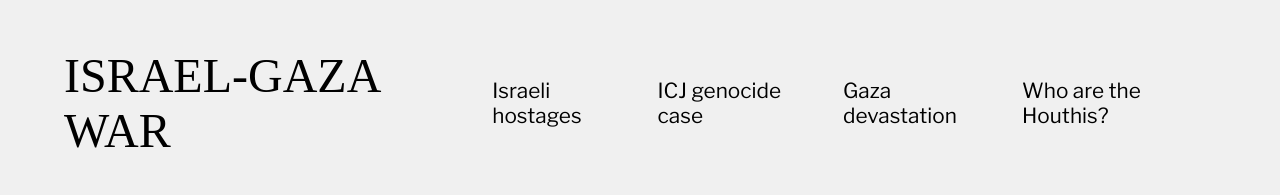
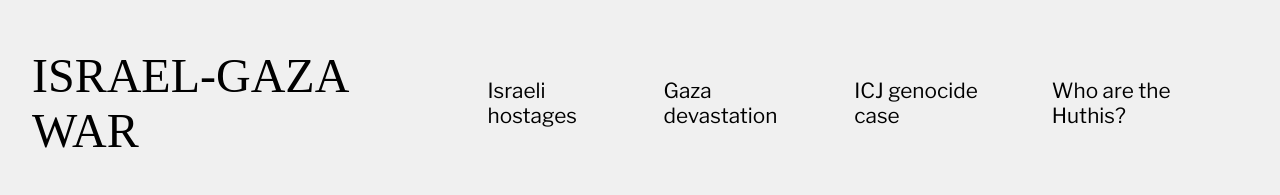
Before and after one commit to lauracastrovenegas/adaptive-stories, a React (Create React App) app: page / in a window 1280 px wide. Shown: the top 195 px of the page. Built offline with nearby package versions, Linux system fonts and the light colour scheme; the HTML template or start-up script is replaced by a standard one; a web font is replaced by a local one.

Commit message:
added functionality to the navbar, extracted data from individual files, fixed spacing and tabs

```diff
--- a/src/App.js
+++ b/src/App.js
@@ -1,18 +1,28 @@
-import React from "react";
+import React, { useState } from "react";
 import styled from "styled-components";
 import Dashboard from "./containers/Homepage/Dashboard";
 import ArticleFeed from "./containers/Homepage/ArticleFeed";
 import Navbar from './components/Navbar';
 
 const PageWrapper = styled.div`
-  padding: 0rem 2rem;
+  padding: 0rem 0rem;
 `;
 
 const App = () => {
+  const [personalizationOptions, setPersonalizationOptions] = useState({});
+  const [subtopicSelected, setSubtopicSelected] = useState("All");
+
   return (
     <PageWrapper>
-      <Navbar />
-      <Dashboard />
+      <Navbar
+        personalizationOptions={personalizationOptions}
+        subtopicSelected={subtopicSelected}
+        setSubtopicSelected={setSubtopicSelected}
+      />
+      <Dashboard
+        personalizationOptions={personalizationOptions}
+        setPersonalizationOptions={setPersonalizationOptions}
+      />
       <ArticleFeed />
     </PageWrapper>
   );
--- a/src/components/ArticleCard.js
+++ b/src/components/ArticleCard.js
@@ -38,7 +38,7 @@ const ImageWrapper = styled.div`
 
 const ArticleCard = ({ article }) => {
   const date = new Date(article.publishedDate)
-  console.log(date)
+
   return (
     <CardWrapper>
       <Content>
--- a/src/components/FAQs.js
+++ b/src/components/FAQs.js
@@ -1,20 +1,6 @@
 import React from "react";
 import styled from "styled-components";
-
-const faqs = [
-  {
-    question: "How have international actors, such as the United Nations, responded to the conflict?",
-    answer: "The international response varies, but many call for a peaceful resolution, condemn violence, and advocate for a two-state solution."
-  },
-  {
-    question: "When did the Hamas-Israel conflict begin, and what are its historical origins?",
-    answer: "The conflict has deep historical roots but escalated with the founding of Hamas in 1987 and its subsequent rise in Gaza."
-  },
-  {
-    question: "What is the root cause of the conflict between Hamas and Israel?",
-    answer: "The conflict has deep historical roots, including disputes over land, identity, and the establishment of the state of Israel in 1948."
-  }
-]
+import {faqs} from '../data/generalData.js';
 
 const FAQContainer = styled.div`
   flex: 1;
--- a/src/components/MyUpdates.js
+++ b/src/components/MyUpdates.js
@@ -1,18 +1,17 @@
 import React, { Fragment } from "react";
 import styled from "styled-components";
-import { Paper, Link } from '@mui/material'
-
+import { Link } from '@mui/material'
 
 const UpdateWrapper = styled.div`
   flex: 2;
   flex-direction: column;
   gap: 20px;
   width: 80%;
-    padding: 2rem;
-    border: 1px solid lightgray;
-    margin: 2rem;
-    background: #F5F5F5;
-    box-shadow: 0px 4px 4px rgba(0, 0, 0, 0.25);
+  padding: 1rem 2rem;
+  margin: 0rem 2rem 2rem 2rem;
+  background-color: white;
+  border: 1px solid rgba(233,233,233,1);
+	border-radius: 15px;
 `;
 
 const MyUpdates = () => {
--- a/src/components/Navbar.js
+++ b/src/components/Navbar.js
@@ -1,28 +1,33 @@
 import React from "react";
 import styled from "styled-components";
+import { topicsList } from '../data/generalData.js';
 
 const NavWrapper = styled.div`
   padding: 1rem 2rem;
   display: flex;
   gap: 25px;
-  width: ${props => props.showSubtopics ? "auto" : "fit-content"};
+  // background-color: #111111;
+  // color: white;
 
   h1 {
     font-weight: 500;
     font-size: 3rem;
+
+    &:hover{
+      cursor: pointer;
+    }
   }
 `
 const Subtopics = styled.div`
-  display: ${props => props.showSubtopics ? "flex" : "none"};
+  display: flex;
   gap: 25px;
   margin: auto 0rem auto auto;
 
-  h2 {
+  Subtopic {
     font-family: 'Libre Franklin', sans-serif;
-    font-weight: 400;
+    font-weight: ${props => props.selected ? '800' : '400'};
     font-size: 1.3rem;
-    text-decoration: none;
-    color: black;
+    // color: white;
 
    &:hover {
       cursor: pointer;
@@ -30,15 +35,38 @@ const Subtopics = styled.div`
   }
 `
 
-const Navbar = ({showSubtopics = true}) => {
+const Subtopic = styled.h2`
+  font-family: 'Libre Franklin', sans-serif;
+  font-weight: ${props => props.selected ? '800' : '400'};
+  font-size: 1.3rem;
+  // color: white;
+
+  &:hover {
+    cursor: pointer;
+  }
+`
+
+const Navbar = ({ personalizationOptions, subtopicSelected, setSubtopicSelected }) => {
+
   return (
-    <NavWrapper showSubtopics={showSubtopics}>
-      <h1>ISRAEL-GAZA WAR</h1>
-      <Subtopics showSubtopics={showSubtopics}>
-        <h2>Israeli hostages</h2>
-        <h2>ICJ genocide case</h2>
-        <h2>Gaza devastation</h2>
-        <h2>Who are the Houthis?</h2>
+    <NavWrapper>
+      <h1 onClick={() => setSubtopicSelected("All")} >ISRAEL-GAZA WAR</h1>
+      <Subtopics>
+        {personalizationOptions.favoriteTopics ?
+          personalizationOptions.favoriteTopics.map((topicIdx) => (
+            <Subtopic
+              selected={topicsList[subtopicSelected] === topicsList[topicIdx]}
+              onClick={() => setSubtopicSelected(topicIdx)}>
+              {topicsList[topicIdx]}
+            </Subtopic>
+          ))
+          : topicsList.slice(0, 4).map((topic, idx) => (
+            <Subtopic
+              selected={topicsList[subtopicSelected] === topic}
+              onClick={() => setSubtopicSelected(idx)}>
+              {topic}
+            </Subtopic>
+          ))}
       </Subtopics>
     </NavWrapper>
   )
--- a/src/components/PersonalizationQuiz.js
+++ b/src/components/PersonalizationQuiz.js
@@ -5,39 +5,7 @@ import Checkbox from "./Checkbox";
 import { theme } from "../theme.js";
 import { VerticalTimeline, VerticalTimelineElement } from 'react-vertical-timeline-component';
 import 'react-vertical-timeline-component/style.min.css';
-
-const topicsList = [
-  "Israeli hostages",
-  "Gaza devastation",
-  "ICJ genocide case",
-  "Who are the Huthis?",
-  "U.S. role in Israel-Hamas War",
-  "History of Israel-Palestine Conflict",
-  "Global demonstration"
-];
-
-const events = [
-  {
-    id: 0,
-    title: "Israeli leaders vow to continue war in reactions to ICJ ruling",
-    date: "January 26, 2024"
-  },
-  {
-    id: 1,
-    title: "U.N. court orders Israel to halt killings in Gaza",
-    date: "January 24, 2024"
-  },
-  {
-    id: 2,
-    title: "Two more attacks on US positions in Iraq",
-    date: "January 23, 2024"
-  },
-  {
-    id: 3,
-    title: "Biden to deploy CIA director to help broker Gaza deal",
-    date: "January 20, 2024"
-  }
-]
+import { topicsList, events } from '../data/generalData.js';
 
 const Wrapper = styled.div`
   flex: 2;
@@ -132,7 +100,6 @@ const Timeline = styled.div`
 const PersonalizationQuiz = ({ setPersonalizationOptions }) => {
   const [topicsSelected, setTopicsSelected] = useState([]);
   const [dateSelected, setDateSelected] = useState(-1);
-  const [showMyUpdates, setShowMyUpdates] = useState(false);
   const [hidden, setHidden] = useState(false);
 
   const handleSubmitOptions = () => {
@@ -174,7 +141,7 @@ const PersonalizationQuiz = ({ setPersonalizationOptions }) => {
       </Row>
       <Row className="buttons">
         <Button secondary onClick={() => setHidden(true)}>Skip Personalization</Button>
-        <Button onClick={() => { handleSubmitOptions(); setShowMyUpdates(true) }}>Start Reading</Button>
+        <Button onClick={() => { handleSubmitOptions() }}>Start Reading</Button>
       </Row>
     </Wrapper>
   );
--- a/src/containers/Homepage/ArticleFeed.js
+++ b/src/containers/Homepage/ArticleFeed.js
@@ -7,7 +7,7 @@ import SearchBar from "../../components/SearchBar";
 
 const Wrapper = styled.div`
   display: flex;
-  padding: 0rem 1rem 2rem 1rem;
+  padding: 0rem 3rem 2rem 3rem;
   gap: 1rem;
 `;
 
@@ -16,7 +16,7 @@ const Articles = styled.div`
 `;
 
 const SearchWrapper = styled.div`
-  padding: 2rem 1rem 0rem 1rem;
+  padding: 2rem 3rem 0rem 3rem;
 `;
 
 const ArticleFeed = () => {
--- a/src/containers/Homepage/Dashboard.js
+++ b/src/containers/Homepage/Dashboard.js
@@ -3,12 +3,12 @@ import styled from "styled-components";
 import PersonalizationQuiz from "../../components/PersonalizationQuiz";
 import Timeline from "../../components/Timeline";
 import ImageAndCards from "../../components/ImageAndCards";
-import Button from "../../components/Button";
 import MyUpdates from "../../components/MyUpdates";
 
 const Wrapper = styled.div`
-  padding: 0rem 1rem 2rem 1rem;
+  padding: 0rem 3rem 2rem 3rem;
   border-bottom: 1px solid rgb(212,212,212);
+  // background-color: #111111;
 `;
 
 const Top = styled.div`
@@ -23,8 +23,7 @@ const RightSide = styled.div`
   width: 100%;
 `;
 
-const Dashboard = () => {
-  const [personalizationOptions, setPersonalizationOptions] = useState({});
+const Dashboard = ({personalizationOptions, setPersonalizationOptions}) => {
   const [startReading, clickedStartReading] = useState(false);
   // Termporary, just to print the personalization options
   useEffect(() => {
--- /dev/null
+++ b/src/data/generalData.js
@@ -0,0 +1,47 @@
+export const topicsList = [
+  "Israeli hostages",
+  "Gaza devastation",
+  "ICJ genocide case",
+  "Who are the Huthis?",
+  "U.S. role in Israel-Hamas War",
+  "History of Israel-Palestine Conflict",
+  "Global demonstration"
+];
+
+export const events = [
+  {
+    id: 0,
+    title: "Israeli leaders vow to continue war in reactions to ICJ ruling",
+    date: "January 26, 2024"
+  },
+  {
+    id: 1,
+    title: "U.N. court orders Israel to halt killings in Gaza",
+    date: "January 24, 2024"
+  },
+  {
+    id: 2,
+    title: "Two more attacks on US positions in Iraq",
+    date: "January 23, 2024"
+  },
+  {
+    id: 3,
+    title: "Biden to deploy CIA director to help broker Gaza deal",
+    date: "January 20, 2024"
+  }
+]
+
+export const faqs = [
+  {
+    question: "How have international actors, such as the United Nations, responded to the conflict?",
+    answer: "The international response varies, but many call for a peaceful resolution, condemn violence, and advocate for a two-state solution."
+  },
+  {
+    question: "When did the Hamas-Israel conflict begin, and what are its historical origins?",
+    answer: "The conflict has deep historical roots but escalated with the founding of Hamas in 1987 and its subsequent rise in Gaza."
+  },
+  {
+    question: "What is the root cause of the conflict between Hamas and Israel?",
+    answer: "The conflict has deep historical roots, including disputes over land, identity, and the establishment of the state of Israel in 1948."
+  }
+]
```
Lines whose indentation alone changed are shown as unchanged.
